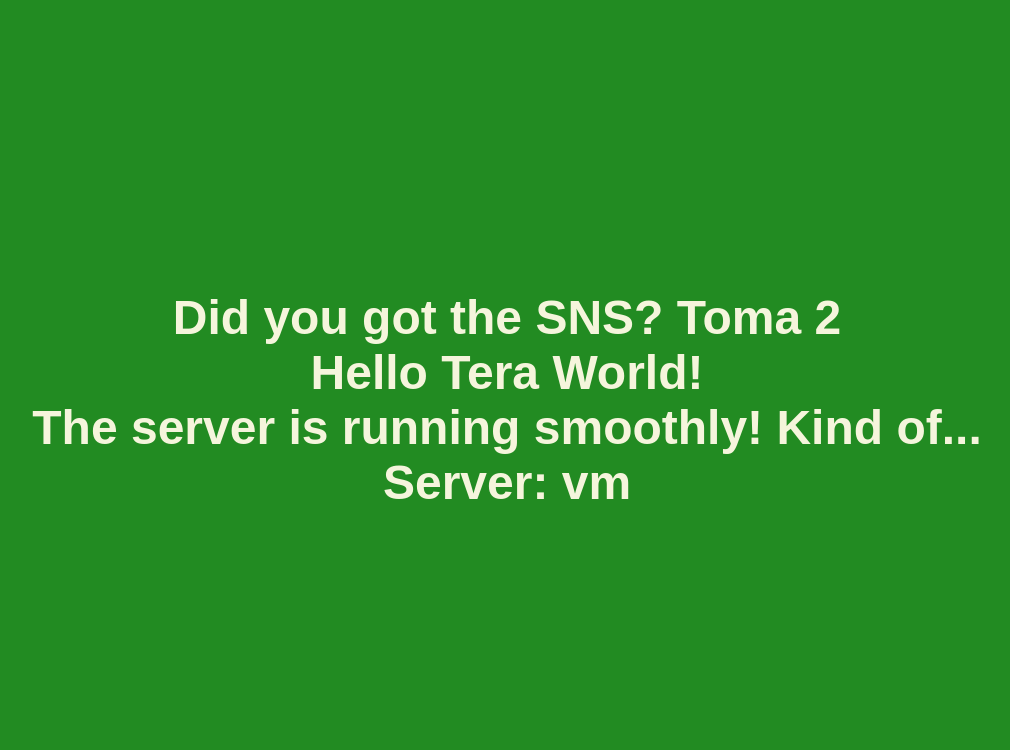
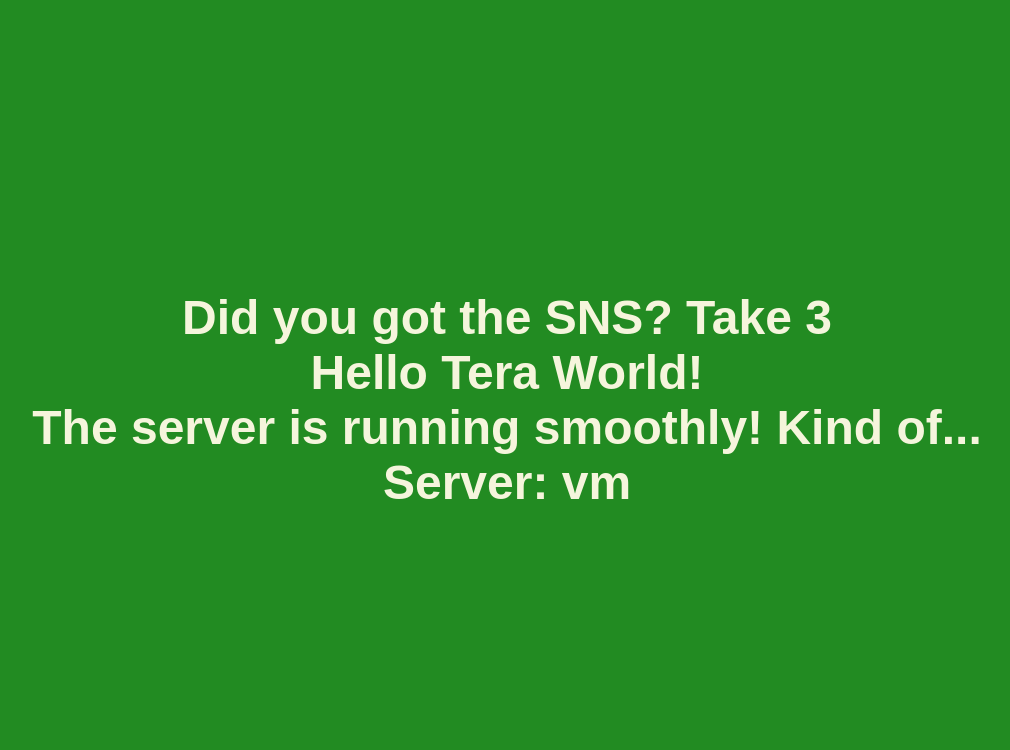
Before and after one commit to AriGVidal/Laboratorio2, a PHP site: page / in a window 1280 px wide. Shown: the top 750 px of the page, without its empty margins (133-1143 px from the left). Run offline with PHP 8.4, Linux system fonts and the light colour scheme.

Commit message:
Checking SNS after updating the SNS policy

```diff
--- a/index.php
+++ b/index.php
@@ -34,7 +34,7 @@
 <body>
     <div class="content">
         <?php
-        echo "Did you got the SNS? Toma 2<br>";
+        echo "Did you got the SNS? Take 3<br>";
         echo "Hello Tera World!<br>";
         echo "The server is running smoothly! Kind of...<br>";
         echo "Server: " . gethostname();
```
